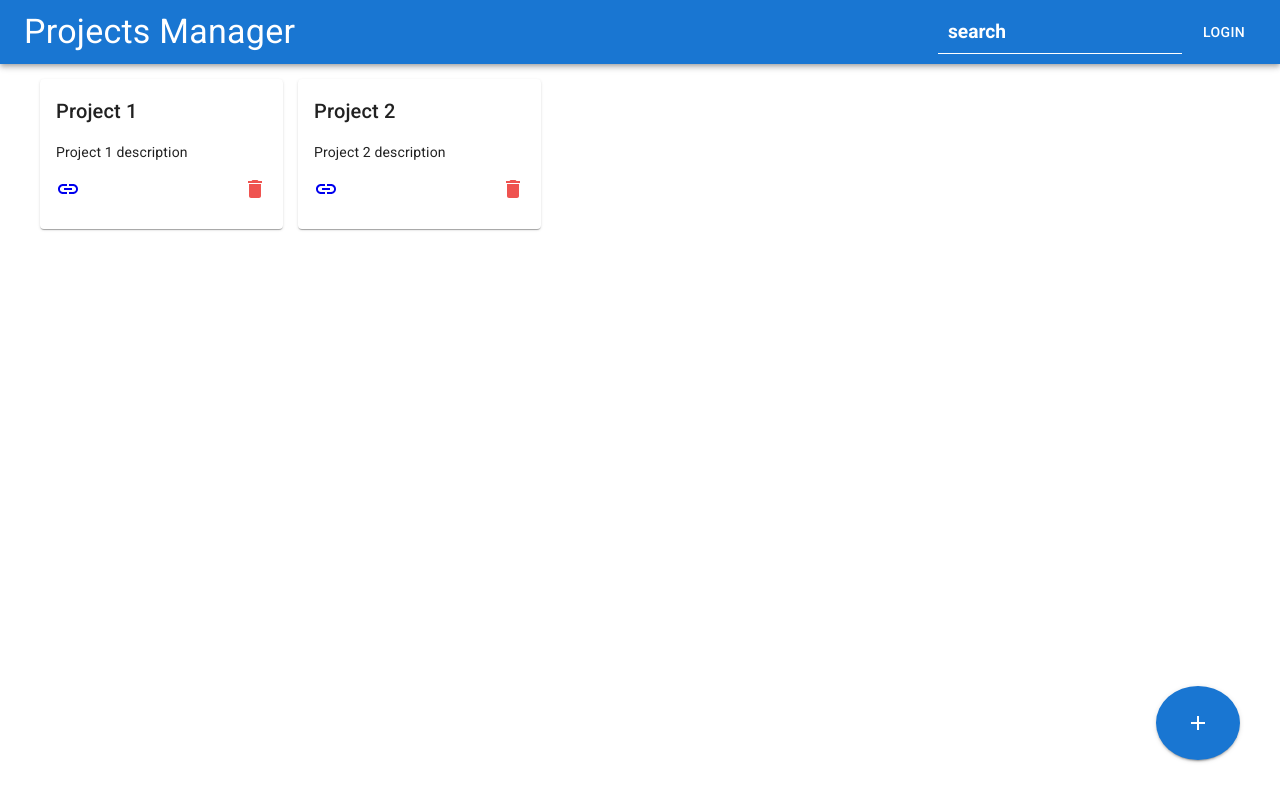
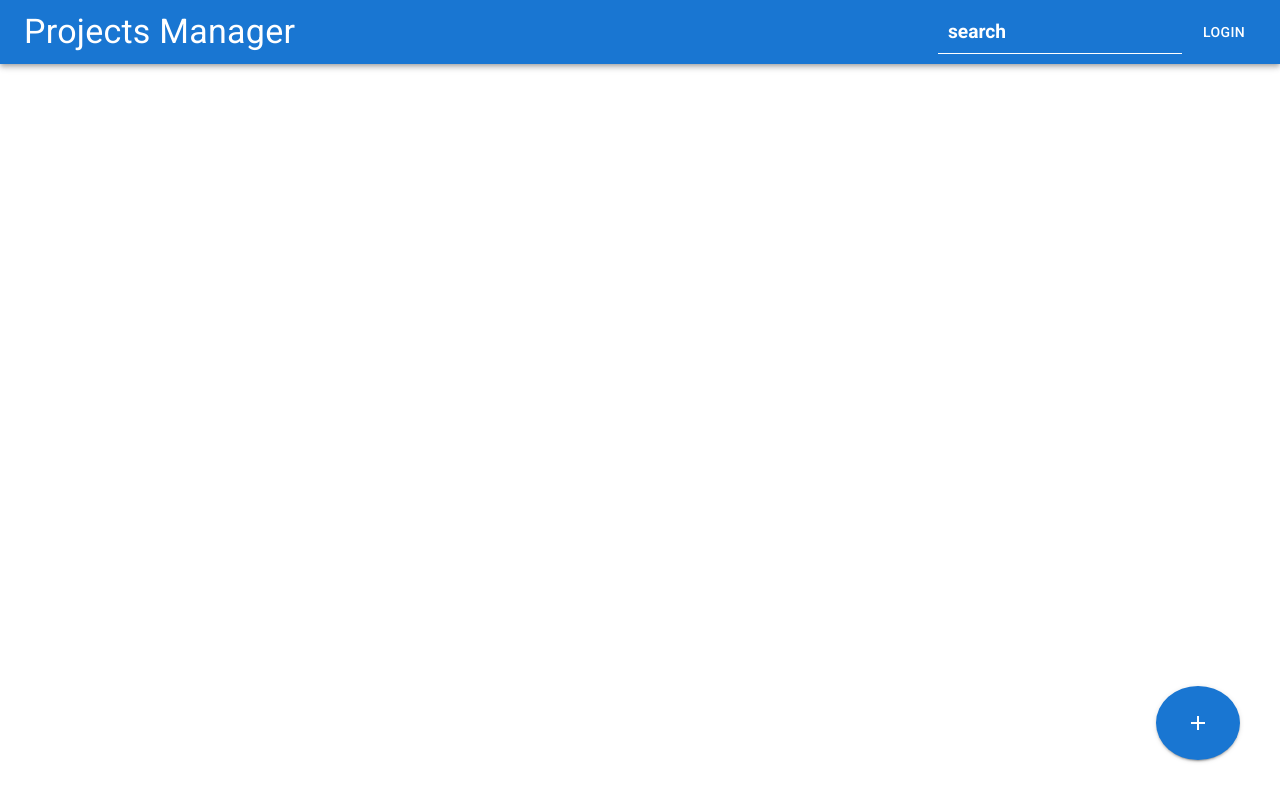
Before and after one commit to Killer2324/Projects-Manager, a React (Vite) app: page /home in a window 1280 px wide. Built offline with nearby package versions, Linux system fonts and the light colour scheme.

Commit message:
add firebase

```diff
--- a/package.json
+++ b/package.json
@@ -13,6 +13,7 @@
     "@emotion/styled": "^11.8.1",
     "@mui/icons-material": "^5.6.2",
     "@mui/material": "^5.6.2",
+    "firebase": "^9.6.11",
     "react": "^18.0.0",
     "react-dom": "^18.0.0",
     "react-router-dom": "^6.3.0",
--- /dev/null
+++ b/src/app/firebase/firebase.js
@@ -0,0 +1,15 @@
+import { initializeApp } from 'firebase/app'
+import { getAuth } from 'firebase/auth'
+import { getFirestore } from 'firebase/firestore'
+const firebaseConfig = {
+  apiKey: 'AIzaSyDhIyetfkckH9WnHh4zs_TcCRcOHBr6pE4',
+  authDomain: 'projects-manager-f5f1d.firebaseapp.com',
+  projectId: 'projects-manager-f5f1d',
+  storageBucket: 'projects-manager-f5f1d.appspot.com',
+  messagingSenderId: '898530604698',
+  appId: '1:898530604698:web:c866a68071b4def37bd123',
+}
+
+const app = initializeApp(firebaseConfig)
+export const db = getFirestore(app)
+export const auth = getAuth(app)
--- a/src/app/pages/Home/Home.jsx
+++ b/src/app/pages/Home/Home.jsx
@@ -1,27 +1,13 @@
 import Menu from '../../common/Menu'
 import Box from '@mui/material/Box'
 import Project from './components/Project'
-import { useState } from 'react'
+import { useEffect, useState } from 'react'
 import AddProjectButton from './components/AddProjectButton'
 import AddProjectModal from './components/AddProjectModal'
 import AddProjectForm from './components/AddProjectForm'
-
-const PROJECTS = [
-  {
-    id: 1,
-    title: 'Project 1',
-    description: 'Project 1 description',
-    link: 'https://www.google.com',
-  },
-  {
-    id: 2,
-    title: 'Project 2',
-    description: 'Project 2 description',
-    link: 'https://www.google.com',
-  },
-]
+import { db } from '../../firebase/firebase'
 export default function Home() {
-  const [projects, setProjects] = useState(PROJECTS)
+  const [projects, setProjects] = useState([])
   const [isOpenModal, setIsOpenModal] = useState(false)
 
   const styles = {
```
